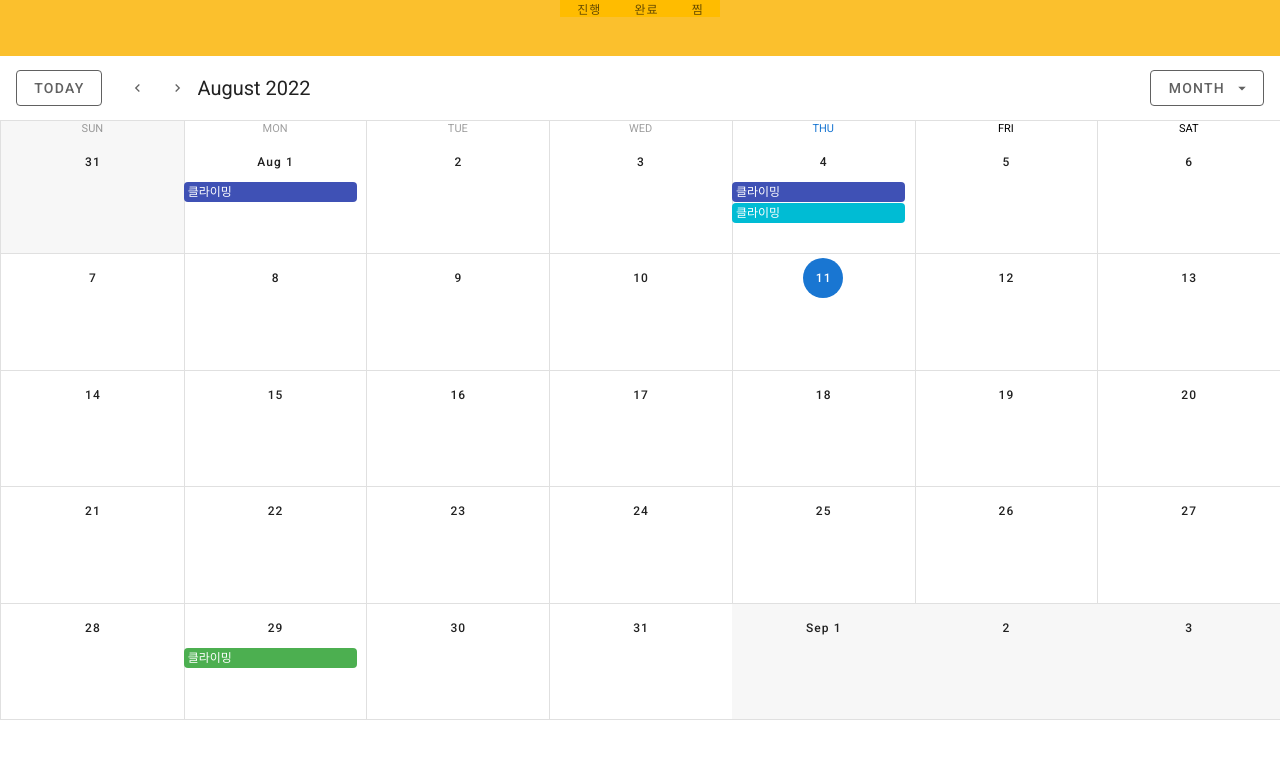
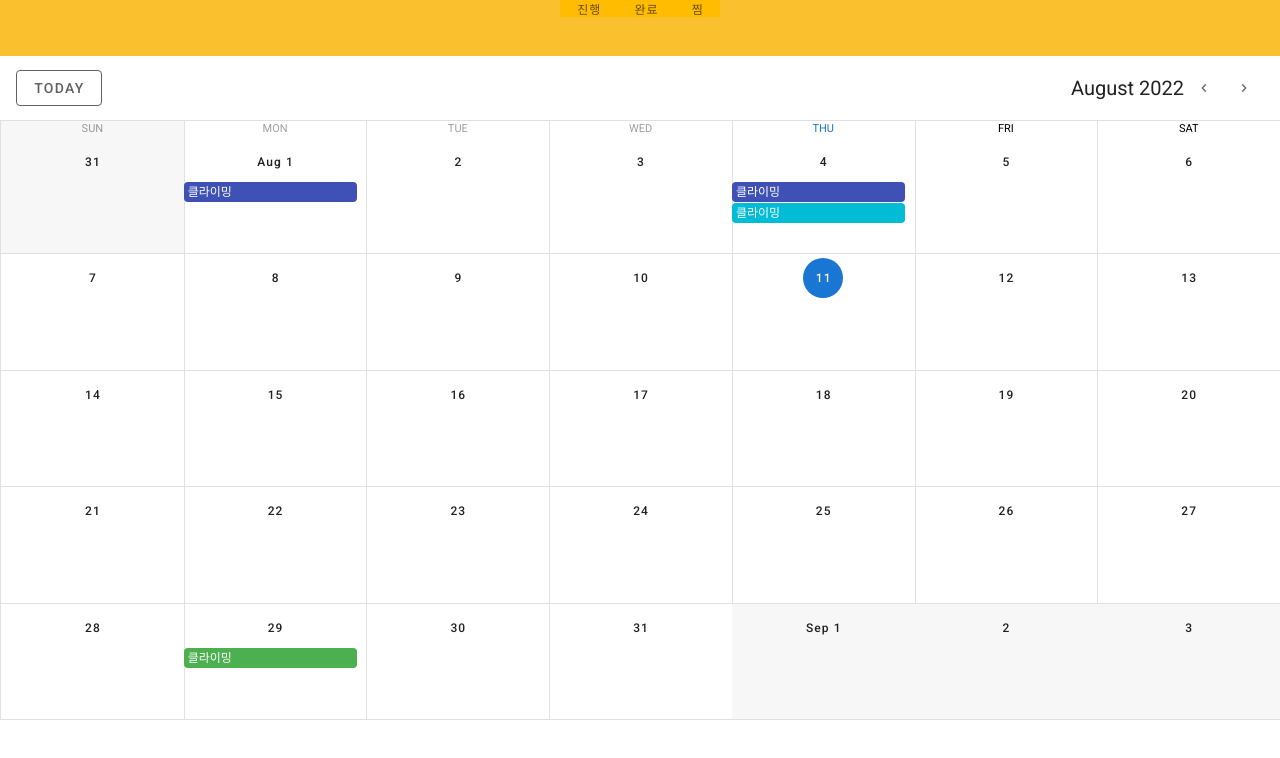
Before and after one commit to HyunIm/Samoim, a Vue app in the folder samoim/: page /progressgathering in a window 1280 px wide. Shown: the top 758 px of the page. Built offline with nearby package versions, Linux system fonts and the light colour scheme.

Commit message:
feat: 달력 ui 수정

```diff
--- a/samoim/src/views/my_gathering/ProgressGathering.vue
+++ b/samoim/src/views/my_gathering/ProgressGathering.vue
@@ -51,6 +51,10 @@
             >
               Today
             </v-btn>
+            <v-spacer></v-spacer>
+            <v-toolbar-title v-if="$refs.calendar">
+              {{ $refs.calendar.title }}
+            </v-toolbar-title>
             <v-btn
               fab
               text
@@ -73,42 +77,6 @@
                 mdi-chevron-right
               </v-icon>
             </v-btn>
-            <v-toolbar-title v-if="$refs.calendar">
-              {{ $refs.calendar.title }}
-            </v-toolbar-title>
-            <v-spacer></v-spacer>
-            <v-menu
-              bottom
-              right
-            >
-              <template v-slot:activator="{ on, attrs }">
-                <v-btn
-                  outlined
-                  color="grey darken-2"
-                  v-bind="attrs"
-                  v-on="on"
-                >
-                  <span>{{ typeToLabel[type] }}</span>
-                  <v-icon right>
-                    mdi-menu-down
-                  </v-icon>
-                </v-btn>
-              </template>
-              <v-list>
-                <v-list-item @click="type = 'day'">
-                  <v-list-item-title>Day</v-list-item-title>
-                </v-list-item>
-                <v-list-item @click="type = 'week'">
-                  <v-list-item-title>Week</v-list-item-title>
-                </v-list-item>
-                <v-list-item @click="type = 'month'">
-                  <v-list-item-title>Month</v-list-item-title>
-                </v-list-item>
-                <v-list-item @click="type = '4day'">
-                  <v-list-item-title>4 days</v-list-item-title>
-                </v-list-item>
-              </v-list>
-            </v-menu>
           </v-toolbar>
         </v-sheet>
         <v-sheet height="600">
```
